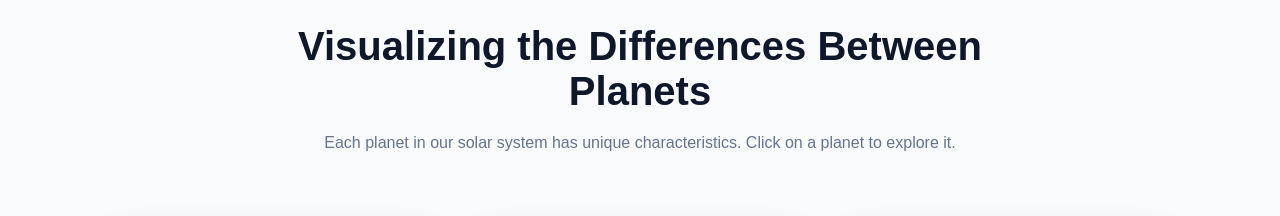
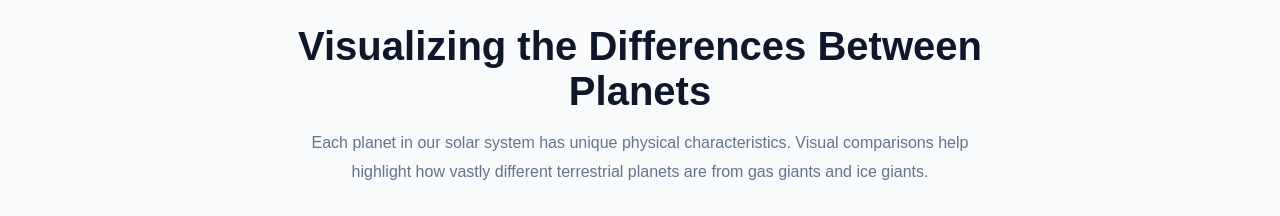
Before and after one commit to Pempixel-Web/capstone-project-group-14, a React (Create React App) app: page / in a window 1280 px wide. Shown: the part 1300-1516 px from the top of the page. Built offline with nearby package versions, Linux system fonts and the light colour scheme; grey boxes are pictures that could not be loaded.

Commit message:
Implement interactive planet card highlighting

```diff
--- a/src/components/PlanetCard.jsx
+++ b/src/components/PlanetCard.jsx
@@ -54,20 +54,24 @@ function PlanetCard() {
 
 
   return (
-    <section className="planet-section">
+    <section id="PlanetsCards" className="planet-section">
       <div className="planet-header">
         <h2>Visualizing the Differences Between Planets</h2>
         <p>
-          Each planet in our solar system has unique characteristics. Click on a
-          planet to explore it.
-        </p>
+Each planet in our solar system has unique physical characteristics. Visual comparisons help highlight how vastly different terrestrial planets are from gas giants and ice giants.        </p>
       </div>
 
       <div className="planet-grid">
         {planets.map((planet, index) => (
           <div
             key={index}
-            onClick={() => setSelectedPlanet(index)}
+            // onClick={() => setSelectedPlanet(index)}
+onClick={() =>
+  setSelectedPlanet(
+    selectedPlanet === index ? null : index
+  )
+}
+
             className={`planet-card ${
               selectedPlanet === index ? "active" : ""
             } ${
```
